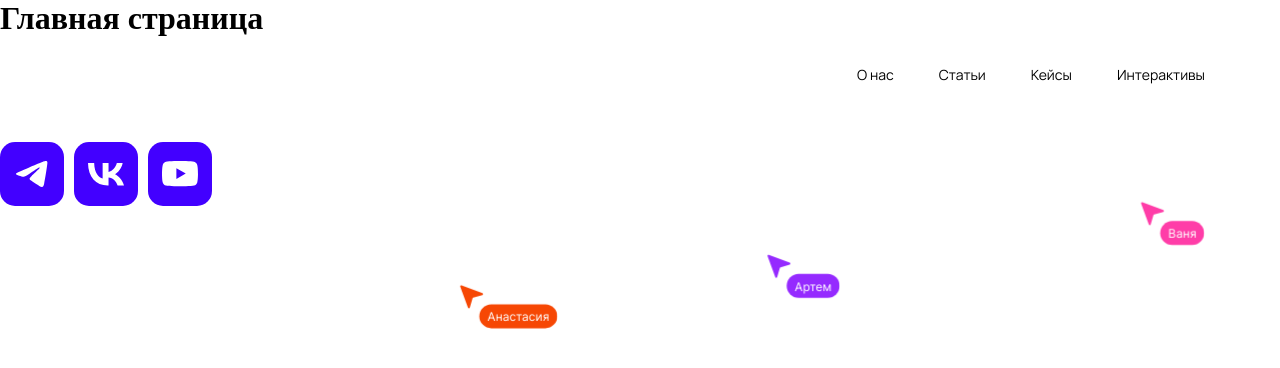
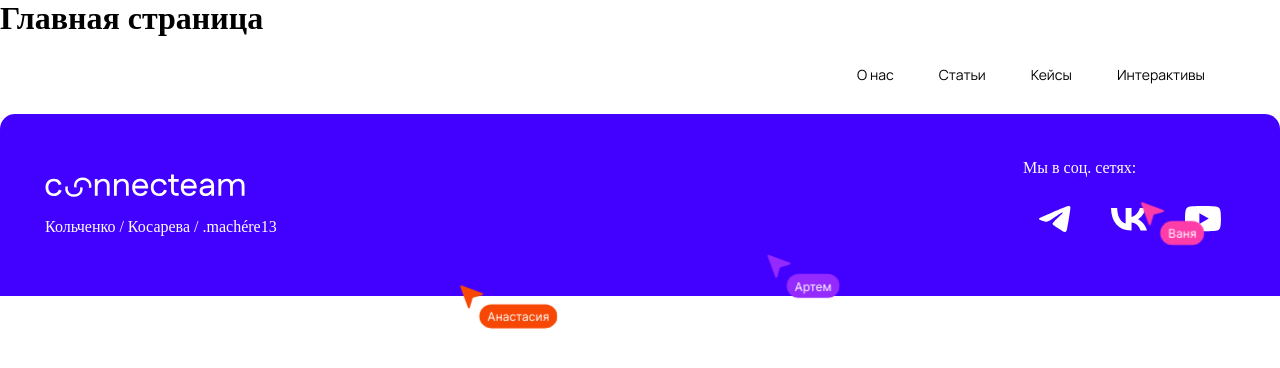
Before and after one commit to machere13/HSE_2.4_Connecteam_React, a Next.js app: page / in a window 1280 px wide. Shown: the top 368 px of the page. Built offline with nearby package versions, Linux system fonts and the light colour scheme.

Commit message:
feat: added component O_Footer

```diff
--- a/pages/index.tsx
+++ b/pages/index.tsx
@@ -1,6 +1,6 @@
 import A_Cursor from '@/components/atoms/A_Cursor/A_Cursor'
-import W_FooterIcons from '@/components/wrappers/W_FooterIcons/W_FooterIcons'
 import O_Header from '@/components/organisms/O_Header/O_Header'
+import O_Footer from '@/components/organisms/O_Footer/O_Footer'
 
 export default function MainPage() {
   const cursors = [
@@ -31,7 +31,7 @@ export default function MainPage() {
       <h1>Главная страница</h1>
       <O_Header />
       <A_Cursor cursors={cursors} />
-      <W_FooterIcons></W_FooterIcons>
+      <O_Footer />
     </div>
   )
 }
--- /dev/null
+++ b/src/components/organisms/O_Footer/O_Footer.module.css
@@ -0,0 +1,34 @@
+.wrapper{
+    display: flex;
+    justify-content: space-between;
+    align-items: center;
+    gap: var(--spacing-25);
+
+    width: 100%;
+
+    padding: var(--spacing-45);
+
+    background: var(--color-main-blue);
+    border-radius: var(--border-radius-15) var(--border-radius-15) 0 0;
+}
+
+.content{
+    display: flex;
+    flex-direction: column;
+    gap: var(--spacing-20);
+}
+
+.content > p{
+    color: var(--color-main-white);
+    white-space: nowrap;
+}
+
+@media (max-width: 720px) {
+    .wrapper{
+        flex-direction: column;
+    }
+
+    .content{
+        align-items: center;
+    }
+}
--- /dev/null
+++ b/src/components/organisms/O_Footer/O_Footer.tsx
@@ -0,0 +1,16 @@
+import React from 'react'
+import Q_Icon from '@/components/quarks/Q_Icon'
+import W_FooterIcons from '@/components/wrappers/W_FooterIcons/W_FooterIcons'
+import styles from './O_Footer.module.css'
+
+export default function O_Footer() {
+  return (
+    <div className={styles.wrapper}>
+        <div className={styles.content}>
+            <Q_Icon name='logoFull' width='200' height='24'/>
+            <p>Кольченко / Косарева / .machére13</p>
+        </div>
+        <W_FooterIcons/>
+    </div>
+  )
+}
```
